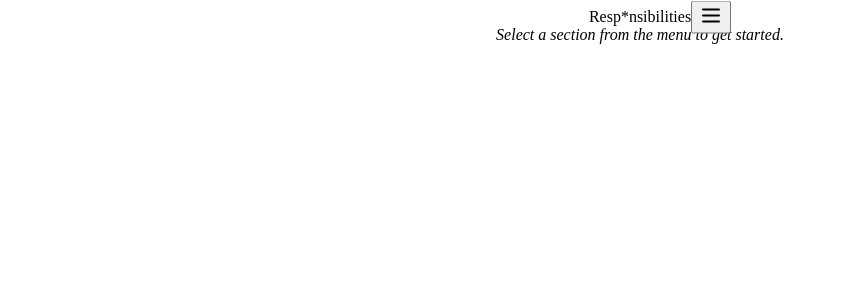
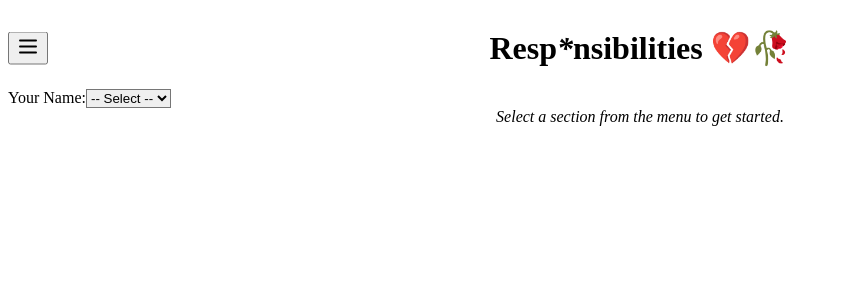
Before and after one commit to parimalcs/responsibilities, a React (Vite) app: page / in a window 1280 px wide. Shown: the top 300 px of the page, without its empty margins (0-841 px from the left). Built offline with nearby package versions, Linux system fonts and the light colour scheme.

Commit message:
Fix: left menu, title with emojis, identity on home

```diff
--- a/src/components/Layout.jsx
+++ b/src/components/Layout.jsx
@@ -1,6 +1,7 @@
 // src/components/Layout.jsx
 import { useState } from "react";
 import { Menu } from "lucide-react";
+import IdentitySelector from "./IdentitySelector";
 
 const SECTIONS = ["Bills", "Groceries", "Chores", "Food"];
 
@@ -9,18 +10,22 @@ export default function Layout({ active, setActive, children }) {
 
   return (
     <div className="min-h-screen bg-gray-50 text-gray-800 font-sans">
-      <header className="flex items-center justify-between p-4">
-        <div className="text-5xl font-fancy text-center w-full relative">
-          Resp*nsibilities
-          <button
-            onClick={() => setOpen(!open)}
-            className="absolute left-0 top-1/2 -translate-y-1/2 p-2 rounded-md hover:bg-gray-200"
-          >
-            <Menu className="w-6 h-6" />
-          </button>
+      {/* Header with left menu icon and title */}
+      <header className="flex items-center justify-between p-4 relative">
+        <button
+          onClick={() => setOpen(!open)}
+          className="absolute left-4 top-1/2 -translate-y-1/2 p-2 rounded-md hover:bg-gray-200"
+        >
+          <Menu className="w-6 h-6" />
+        </button>
+        <div className="text-center w-full">
+          <h1 className="text-5xl font-fancy font-bold">
+            Resp<span className="italic">*</span>nsibilities 💔🥀
+          </h1>
         </div>
       </header>
 
+      {/* Dropdown Menu */}
       {open && (
         <nav className="bg-white shadow-md w-40 rounded-md ml-4 mb-6">
           {SECTIONS.map((s) => (
@@ -40,9 +45,13 @@ export default function Layout({ active, setActive, children }) {
         </nav>
       )}
 
-      <main className="p-4 sm:p-6 max-w-3xl mx-auto">
-        {active ? children : (
-          <div className="text-center text-gray-400 italic mt-32 text-lg">
+      {/* Main Body */}
+      <main className="p-4 sm:p-6 max-w-3xl mx-auto text-center">
+        <IdentitySelector />
+        {active ? (
+          children
+        ) : (
+          <div className="text-gray-400 italic mt-12 text-lg">
             Select a section from the menu to get started.
           </div>
         )}
```
